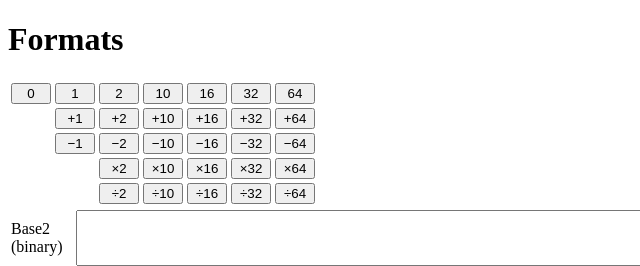
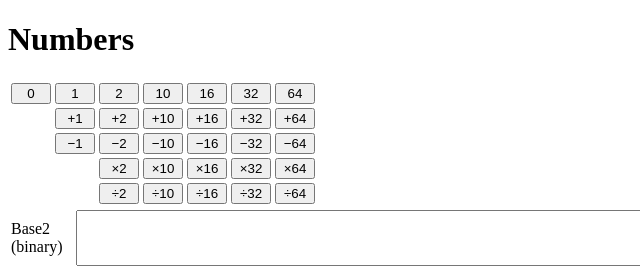
Before and after one commit to mariogemoll/crypto-playground, a website with bundled scripts: page site/numbers.html in a window 1280 px wide. Shown: the top 266 px of the page, 0-640 px from the left. Built offline with nearby package versions, Linux system fonts and the light colour scheme.

Commit message:
Change headline and title

```diff
--- a/site/numbers.html
+++ b/site/numbers.html
@@ -2,12 +2,12 @@
 <html>
 
 <head>
-    <title>Formats</title>
+    <title>Numbers</title>
     <link rel="stylesheet" href="style.css">
 </head>
 
 <body>
-    <h1>Formats</h1>
+    <h1>Numbers</h1>
     <table>
         <tr>
             <td><button id="just0">0</button></td>
```
